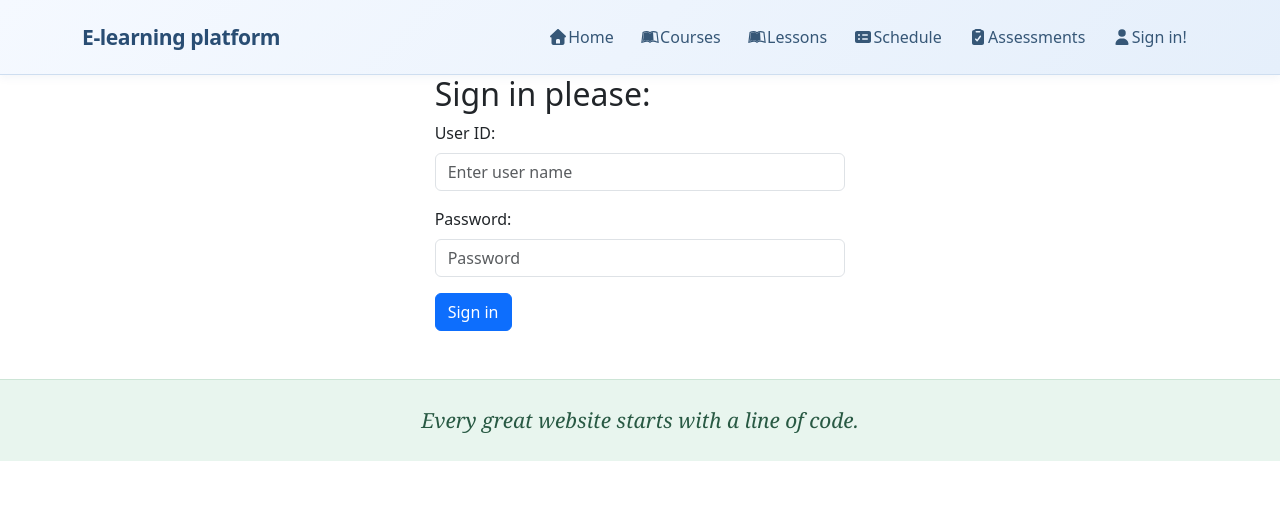
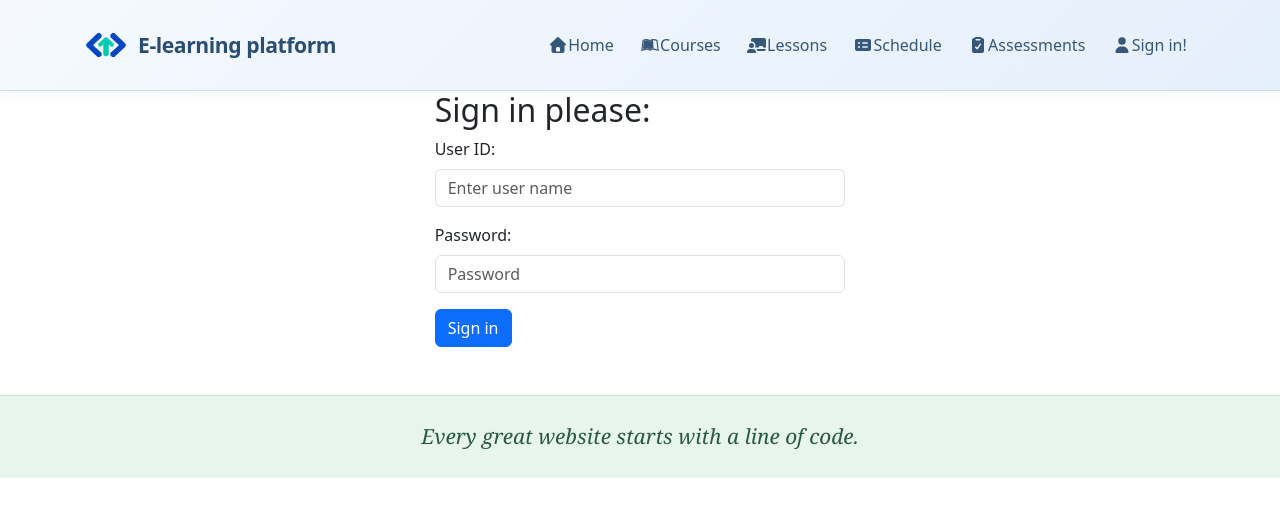
Before and after one commit to delindblad/frontend_project, a React (Vite) app: page /login in a window 1280 px wide. Shown: the top 516 px of the page. Built offline with nearby package versions, Linux system fonts and the light colour scheme.

Commit message:
Add platform logo and distinct Lessons navigation icon

```diff
--- a/src/App.css
+++ b/src/App.css
@@ -19,6 +19,14 @@
 
 .home-navbar .home-navbar-brand:hover {
     color: #193654;
+}
+
+/* Keep the platform logo compact beside the brand name. */
+.platform-logo {
+    width: 48px;
+    height: 48px;
+    object-fit: contain;
+    flex-shrink: 0;
 }
 
 /* Rounded navigation links with comfortable spacing. */
--- a/src/NavBar.jsx
+++ b/src/NavBar.jsx
@@ -1,26 +1,36 @@
 import { Link, NavLink } from "react-router-dom";
 import { Container, Nav, Navbar } from "react-bootstrap";
 import "./App.css";
+import platformLogo from "./assets/platform-logo.png";
 import { FontAwesomeIcon } from "@fortawesome/react-fontawesome";
 import {
-  faCircleInfo,
-  faClipboardCheck, faComments, faHouse, faRectangleList, faRightFromBracket, faUser,
+  faChalkboardUser,
+  faClipboardCheck,
+  faHouse,
+  faRectangleList,
+  faRightFromBracket,
+  faUser,
 } from "@fortawesome/free-solid-svg-icons";
 import { faLeanpub } from "@fortawesome/free-brands-svg-icons";
-import {demoUserData} from "./data/user.js";
+import { demoUserData } from "./data/user.js";
+
 function NavBar() {
-  function handleLogout()
-  {
-    localStorage.setItem('loggedin', false.toString());
-  }
-
   return (
     // Show all links on large screens and a collapsible menu on smaller screens.
     <Navbar expand="lg" className="home-navbar py-3">
       <Container>
-        {/* Clicking the platform name returns to the Home page. */}
-        <Navbar.Brand as={Link} to="/" className="home-navbar-brand">
-          E-learning platform
+        {/* Clicking the logo or platform name returns to Home. */}
+        <Navbar.Brand
+          as={Link}
+          to="/"
+          className="home-navbar-brand d-flex align-items-center gap-2"
+        >
+          <img
+            src={platformLogo}
+            alt=""
+            className="platform-logo"
+          />
+          <span>E-learning platform</span>
         </Navbar.Brand>
 
         {/* Toggle the mobile navigation menu. */}
@@ -42,8 +52,9 @@ function NavBar() {
               Courses
             </Nav.Link>
 
+            {/* A teacher and board distinguish Lessons from Courses. */}
             <Nav.Link as={NavLink} to="/lessons">
-              <FontAwesomeIcon icon={faLeanpub} />
+              <FontAwesomeIcon icon={faChalkboardUser} />
               Lessons
             </Nav.Link>
 
@@ -51,7 +62,6 @@ function NavBar() {
               <FontAwesomeIcon icon={faRectangleList} />
               Schedule
             </Nav.Link>
-
 
             {/* Open the quiz selector and assessments page. */}
             <Nav.Link as={NavLink} to="/assessments">
@@ -61,15 +71,19 @@ function NavBar() {
 
             <Nav.Link as={NavLink} to="/mylearning">
               <FontAwesomeIcon icon={faUser} />
-              {localStorage.getItem('loggedIn') === 'true' ? 'My Learning(' + demoUserData.full_name + ')': 'Sign in!'}
+              {localStorage.getItem("loggedIn") === "true"
+                ? "My Learning(" + demoUserData.full_name + ")"
+                : "Sign in!"}
             </Nav.Link>
 
-              {localStorage.getItem('loggedIn') === 'true' ? <Nav.Link as={NavLink} to="/logout">
+            {localStorage.getItem("loggedIn") === "true" ? (
+              <Nav.Link as={NavLink} to="/logout">
                 <FontAwesomeIcon icon={faRightFromBracket} />
-              Sign out
-            </Nav.Link> : ''}
-                                   {/* Preserve the dropdown items from master. */}
-
+                Sign out
+              </Nav.Link>
+            ) : (
+              ""
+            )}
           </Nav>
         </Navbar.Collapse>
       </Container>
```
Also changed, not shown: src/assets/platform-logo.png (added).
